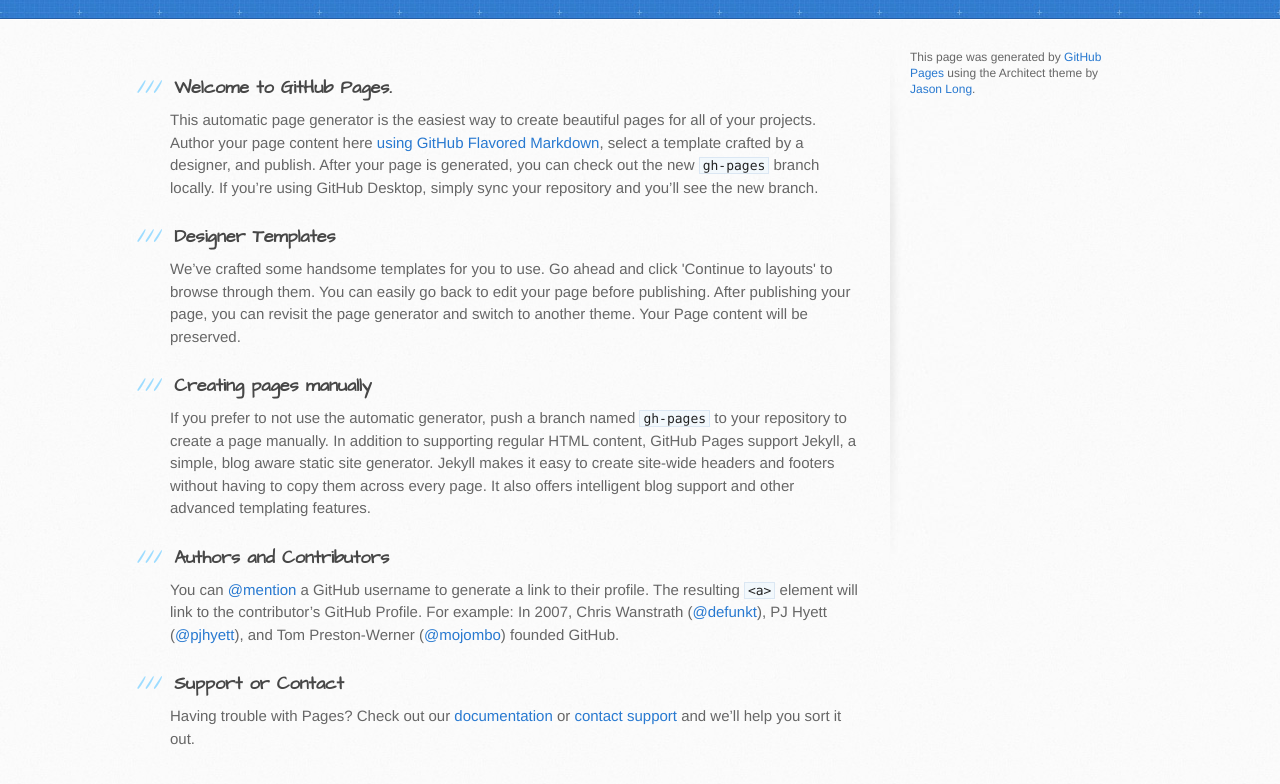
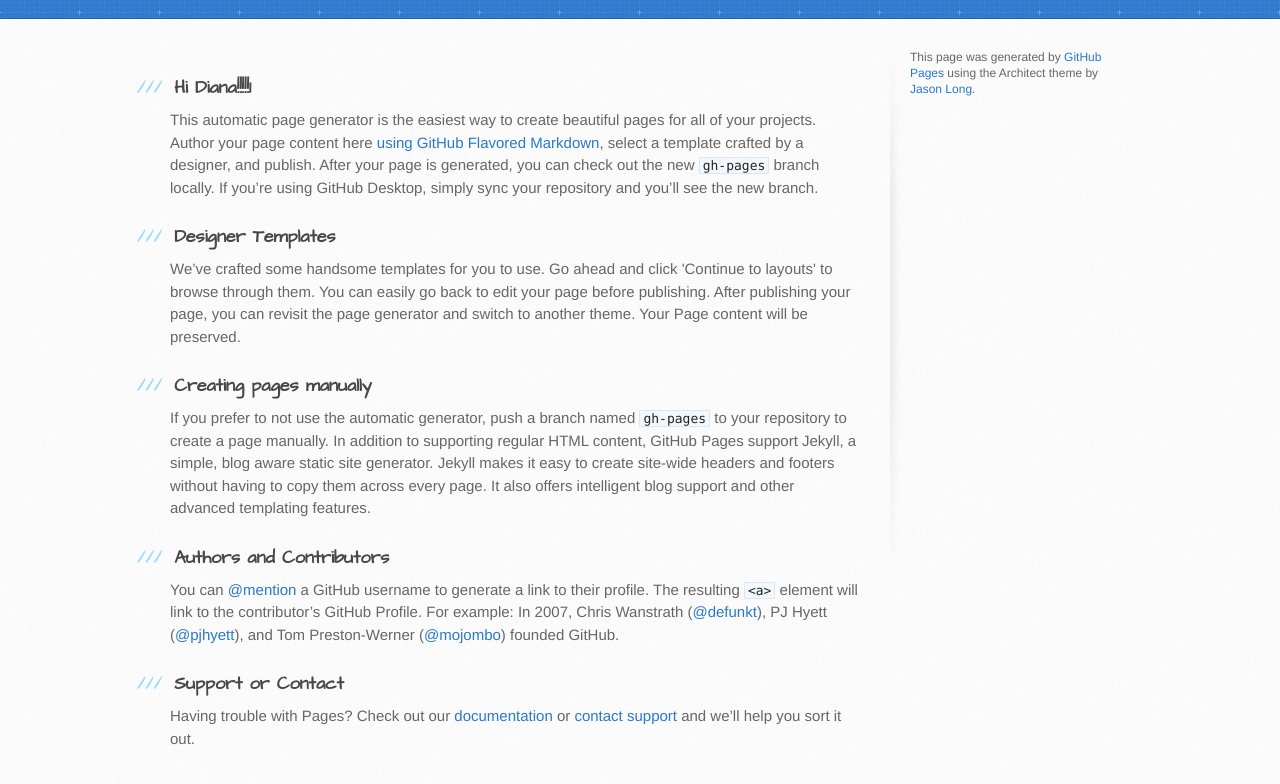
Before and after one commit to brian328/brian328.github.io, a plain HTML site: page index.html in a window 1280 px wide. Shown: the part 148-932 px from the top of the page. Drawn offline with Linux system fonts and the light colour scheme.

Commit message:
this is a test

```diff
--- a/index.html
+++ b/index.html
@@ -29,7 +29,7 @@
       <div class="inner clearfix">
         <section id="main-content">
           <h3>
-<a id="welcome-to-github-pages" class="anchor" href="#welcome-to-github-pages" aria-hidden="true"><span aria-hidden="true" class="octicon octicon-link"></span></a>Welcome to GitHub Pages.</h3>
+<a id="welcome-to-github-pages" class="anchor" href="#welcome-to-github-pages" aria-hidden="true"><span aria-hidden="true" class="octicon octicon-link"></span></a>Hi Diana!!!!!1</h3>
 
 <p>This automatic page generator is the easiest way to create beautiful pages for all of your projects. Author your page content here <a href="https://guides.github.com/features/mastering-markdown/">using GitHub Flavored Markdown</a>, select a template crafted by a designer, and publish. After your page is generated, you can check out the new <code>gh-pages</code> branch locally. If you’re using GitHub Desktop, simply sync your repository and you’ll see the new branch.</p>
 
```
